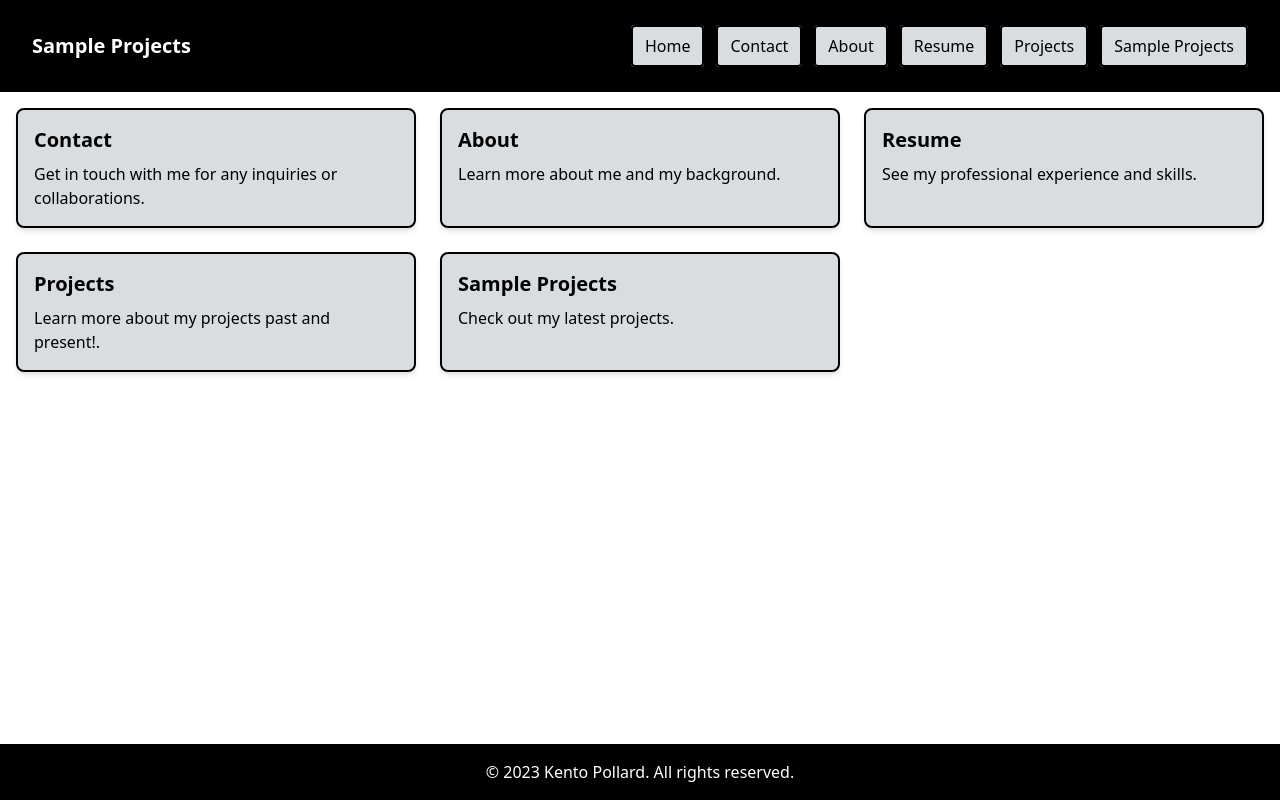
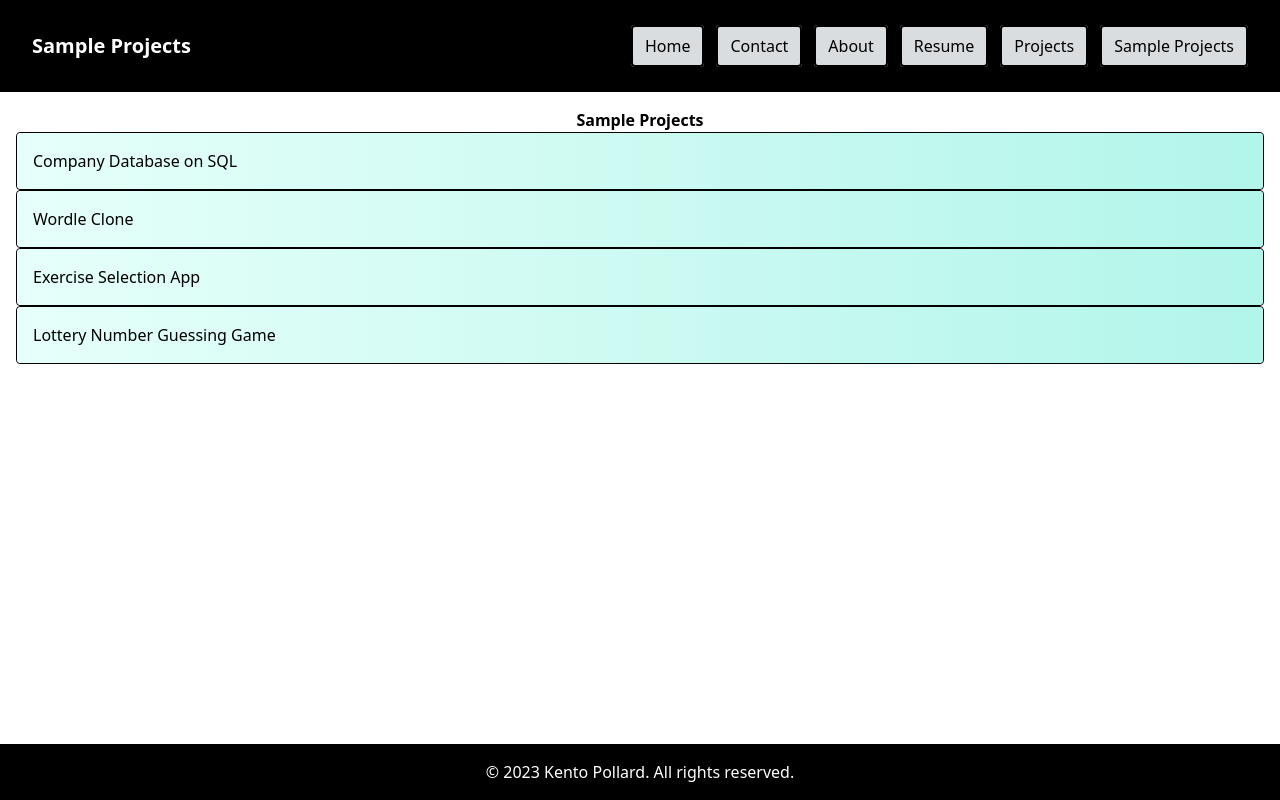
Before and after one commit to Capeeslash/C4Prog-WT-PROJ, a website: page Sample Projects/mywork.html in a window 1280 px wide. Drawn offline with Linux system fonts and the light colour scheme.

Commit message:
feat(sample project page): created  sample project page feat(sample project page): created toggle.js to add functionality to the toggle sections style(UI): added gradient element to site.css

```diff
--- /dev/null
+++ b/Assets/js/toggle.js
@@ -0,0 +1,6 @@
+document.querySelectorAll('.project-item').forEach(item => {
+    item.addEventListener('click', () => {
+        const projectContent = item.querySelector('.project-content');
+        projectContent.classList.toggle('hidden');
+    });
+});
--- a/Sample Projects/mywork.html
+++ b/Sample Projects/mywork.html
@@ -5,7 +5,6 @@
     <meta name="viewport" content="width=device-width, initial-scale=1.0">
     <title>Home Page</title>
     <link rel="stylesheet" href="../Assets/css/site.css">
-
 </head>
 <body class="flex flex-col flex-grow bg-white">
 <header class="bg-black text-white p-4">
@@ -19,47 +18,67 @@
                 <li><a href="../Resume%20page/resume.html" class="border-2 border-black ml-3 bg-platinum px-3 py-2 rounded hover:bg-teal hover:text-white">Resume</a></li>
                 <li><a href="../Projects%20page/projects.html" class="border-2 border-black ml-3 bg-platinum px-3 py-2 rounded hover:bg-teal hover:text-white">Projects</a></li>
                 <li><a href="../Sample%20Projects/mywork.html" class="border-2 border-black ml-3 bg-platinum px-3 py-2 rounded hover:bg-teal hover:text-white">Sample Projects</a></li>
-
-
             </ul>
         </nav>
     </div>
 </header>
-
 <main class="flex-grow container mx-auto p-4">
-    <div class="grid grid-cols-1 md:grid-cols-2 lg:grid-cols-3 gap-6">
-        <!-- Contact Card -->
-        <a href="../Contact%20page/contact.html" class="border-2 border-black card bg-platinum p-4 rounded-lg shadow-md hover:bg-teal hover:text-white">
-            <h2 class="text-xl font-bold mb-2">Contact</h2>
-            <p>Get in touch with me for any inquiries or collaborations.</p>
-        </a>
-        <!-- About Card -->
-        <a href="../About%20page/about.html" class="border-2 border-black card bg-platinum p-4 rounded-lg shadow-md hover:bg-teal hover:text-white">
-            <h2 class="text-xl font-bold mb-2">About</h2>
-            <p>Learn more about me and my background.</p>
-        </a>
-        <!-- Resume Card -->
-        <a href="../Resume%20page/resume.html" class="border-2 border-black card bg-platinum p-4 rounded-lg shadow-md hover:bg-teal hover:text-white">
-            <h2 class="text-xl font-bold mb-2">Resume</h2>
-            <p>See my professional experience and skills.</p>
-        </a>
-        <!-- Projects Card -->
-        <a href="../Projects%20page/projects.html" class="border-2 border-black card bg-platinum p-4 rounded-lg shadow-md hover:bg-teal hover:text-white">
-            <h2 class="text-xl font-bold mb-2">Projects</h2>
-            <p>Learn more about my projects past and present!.</p>
-        </a>
-        <!-- Sample Projects Card -->
-        <a href="../Sample%20Projects/mywork.html" class=" border-2 border-black card bg-platinum p-4 rounded-lg shadow-md hover:bg-teal hover:text-white ">
-            <h2 class="text-xl font-bold mb-2">Sample Projects</h2>
-            <p>Check out my latest projects.</p>
-        </a>
-
-
+    <h2 class="text-2xl font-bold text-center mb-8">Sample Projects</h2>
+    <div id="projects">
+        <!-- Project 1 -->
+        <div class="project-item bg-platinum rounded border border-black shadow-sm mb-4 cursor-pointer transition duration-300 hover:shadow-md">
+            <div class="toggle-header p-4 w-full text-left font-semibold bg-gradient-custom bg-gradient-custom-hover rounded flex justify-between items-center">
+                Company Database on SQL
+            </div>
+            <div class="project-content hidden p-6 bg-platinum rounded">
+                <p>A comprehensive SQL database designed to manage critical company data. This project involved creating
+                    complex SQL queries and designing a relational database schema to efficiently store and retrieve
+                    information about employees, managers, branches, suppliers, clients, and sales transactions.</p>
+                <img src="../Assets/img/sql-stuff.jpg" alt="Company Database Screenshot" class="w-full mx-auto h-auto"/>
+                <p>Link not available due to privacy policy</p>
+            </div>
+        </div>
+        <div class="project-item bg-platinum rounded border border-black shadow-sm mb-4 cursor-pointer transition duration-300 hover:shadow-md">
+            <div class="toggle-header p-4 w-full text-left font-semibold bg-gradient-custom bg-gradient-custom-hover rounded flex justify-between items-center">
+                Wordle Clone
+            </div>
+            <div class="project-content hidden p-6 bg-platinum rounded">
+                <p>An engaging clone of the popular Wordle game built with Python. This project showcases my skills in
+                    developing interactive applications and implementing game logic. The game presents users with daily
+                    word challenges and offers hints based on their guesses.</p>
+                <img src="../Assets/img/wordle-clone.png" alt="Wordle Clone Screenshot" class="w-full mx-auto h-auto"/>
+                <a href="https://github.com/Capeeslash/Wordle" class="text-black hover:text-teal" target="_blank">View on GitHub</a>
+            </div>
+        </div>
+        <div class="project-item bg-platinum rounded border border-black shadow-sm mb-4 cursor-pointer transition duration-300 hover:shadow-md">
+            <div class="toggle-header p-4 w-full text-left font-semibold bg-gradient-custom bg-gradient-custom-hover rounded flex justify-between items-center">
+                Exercise Selection App
+            </div>
+            <div class="project-content hidden p-6 bg-platinum rounded">
+                <p>A user-friendly exercise selection app developed using .NET MAUI. The app allows users to customize
+                    their workout routines, track their progress, and explore a variety of exercise regimes. It features
+                    an intuitive interface and data-driven recommendations.</p>
+                <img src="../Assets/img/app.jpg" alt="Exercise App Screenshot" class="project-image"/>
+                <a href="https://github.com/Capeeslash/Tafe-Exercise-App" class="text-black hover:text-teal" target="_blank">View on GitHub</a>
+            </div>
+        </div>
+        <div class="project-item bg-platinum rounded border border-black shadow-sm mb-4 cursor-pointer transition duration-300 hover:shadow-md">
+            <div class="toggle-header p-4 w-full text-left font-semibold bg-gradient-custom bg-gradient-custom-hover rounded flex justify-between items-center">
+                Lottery Number Guessing Game
+            </div>
+            <div class="project-content hidden p-6 bg-platinum rounded">
+                <p>A fun and interactive lottery number guessing game written in C#. This project demonstrates my
+                    ability to implement random number generation and statistical analysis. Players can guess numbers,
+                    view their win/loss statistics, and compare against historical data.</p>
+                <img src="../Assets/img/lottery.png" alt="Lottery Game Screenshot" class="w-full mx-auto h-auto"/>
+                <a href="https://www.youtube.com/watch?v=dQw4w9WgXcQ" class="text-black hover:text-teal" target="_blank">View on GitHub</a>
+            </div>
+        </div>
     </div>
 </main>
 <footer class="bg-black text-white p-4 text-center">
     <p>© 2023 Kento Pollard. All rights reserved.</p>
 </footer>
-
+<script src="../Assets/js/toggle.js"></script>
 </body>
 </html>
```
Also changed, not shown: Assets/css/site.css.
